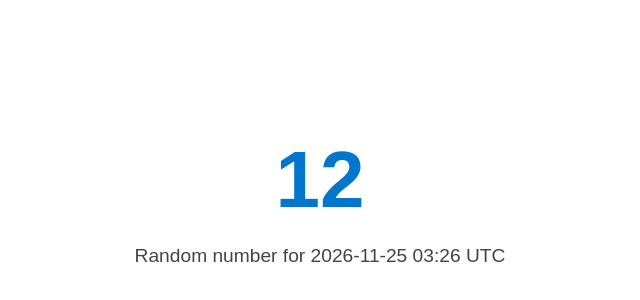
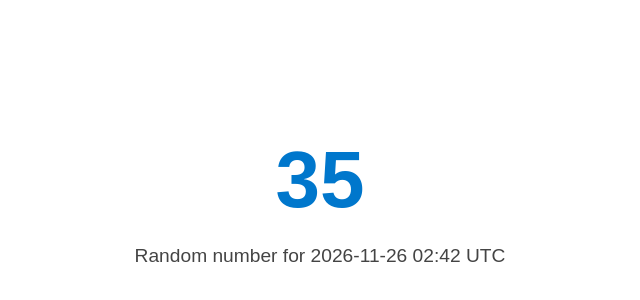
Before and after one commit to Neato-Nick/daily-random-number, a plain HTML site: page index.html in a window 1280 px wide. Shown: the part 58-358 px from the top of the page, without its empty margins (320-960 px from the left). Drawn offline with Linux system fonts and the light colour scheme.

Commit message:
Daily update: Thu Nov 26 02:42:39 UTC 2026

```diff
--- a/index.html
+++ b/index.html
@@ -11,7 +11,7 @@
   </style>
 </head>
 <body>
-  <h1>12</h1>
-  <p>Random number for 2026-11-25 03:26 UTC</p>
+  <h1>35</h1>
+  <p>Random number for 2026-11-26 02:42 UTC</p>
 </body>
 </html>
```
